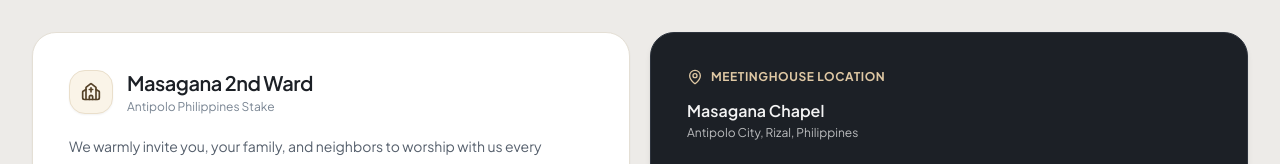
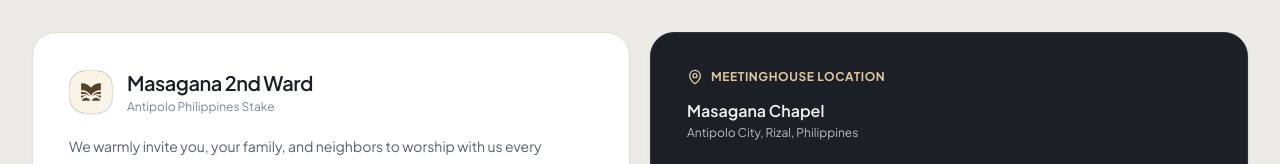
Before and after one commit to kbgattud-coder/Official_Masagana2nd, a React (Vite) app: page / in a window 1280 px wide. Shown: the part 5771-5935 px from the top of the page. Built offline with nearby package versions, Linux system fonts and the light colour scheme.

Commit message:
content: use official logo in footer, replacing placeholder icon
Co-Authored-By: Claude Fable 5 <noreply@anthropic.com>

```diff
--- a/src/components/Footer.tsx
+++ b/src/components/Footer.tsx
@@ -1,6 +1,5 @@
 import React from 'react';
 import {
-  Church,
   MapPin,
   Clock,
   ExternalLink,
@@ -35,8 +34,8 @@ export const Footer: React.FC<FooterProps> = ({
         <div className="bg-[#FFFFFF] border border-[#E4DFD5] rounded-3xl p-8 sm:p-9 shadow-xs flex flex-col justify-between w-full h-full">
           <div>
             <div className="flex items-center gap-3.5 mb-5">
-              <div className="w-11 h-11 rounded-2xl bg-[#FAF4E8] border border-[#EADFCB] flex items-center justify-center text-[#554228] shadow-xs shrink-0">
-                <Church className="w-5 h-5" />
+              <div className="w-11 h-11 rounded-2xl bg-[#FAF4E8] border border-[#EADFCB] flex items-center justify-center overflow-hidden shadow-xs shrink-0">
+                <img src="/masagana_logo.svg" alt="Masagana 2nd Ward logo" className="w-full h-full object-cover" />
               </div>
               <div>
                 <h3 className="font-semibold text-xl text-[#1C2026] tracking-tight">Masagana 2nd Ward</h3>
```
